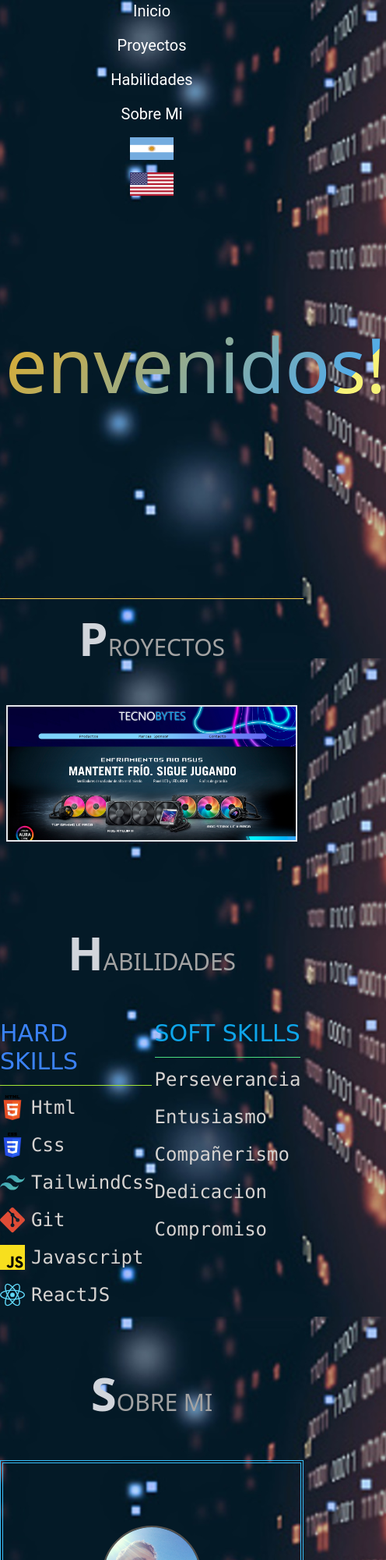
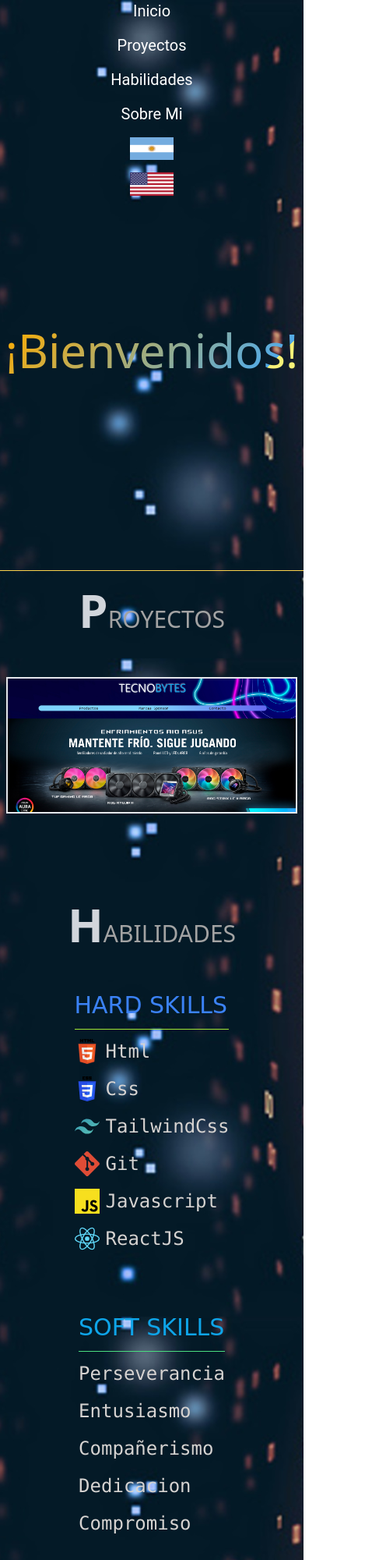
Before and after one commit to MartinRomero00/Portafolio, a plain HTML site: page index.html in a window 390 px wide. Shown: the top 2000 px of the page at 78% size, 496 px wide, since content can reach past the window. Drawn offline with nearby package versions, Linux system fonts and the light colour scheme.

Commit message:
mobile fix

```diff
--- a/index.html
+++ b/index.html
@@ -30,7 +30,7 @@
 
 
     <div class="flex flex-col items-center mt-40  text-center text-xl ">
-        <h1 class="text-8xl my-2 gradient "> ¡Bienvenidos!</h1>
+        <h1 class="lg:text-8xl text-6xl my-2 gradient "> ¡Bienvenidos!</h1>
         <div class='icon-scroll'></div>
     </div>
 
@@ -55,7 +55,7 @@
         <h3 class="text-3xl text-neutral-400"> <span class="text-6xl font-bold text-gray-300">H</span>ABILIDADES </h3>
     </div>
 
-    <div class="grid grid-cols-2 lg:grid-cols-2 justify-items-center">
+    <div class="grid grid-rows-2 gap-y-20 lg:gap-y-0 lg:grid-rows-none lg:grid-cols-2 justify-items-center">
         <div>
             <span class="font2 text-blue-500 text-3xl ">HARD SKILLS</span>
             <div class="relative flex lg:py-5 py-3 items-center">
```
